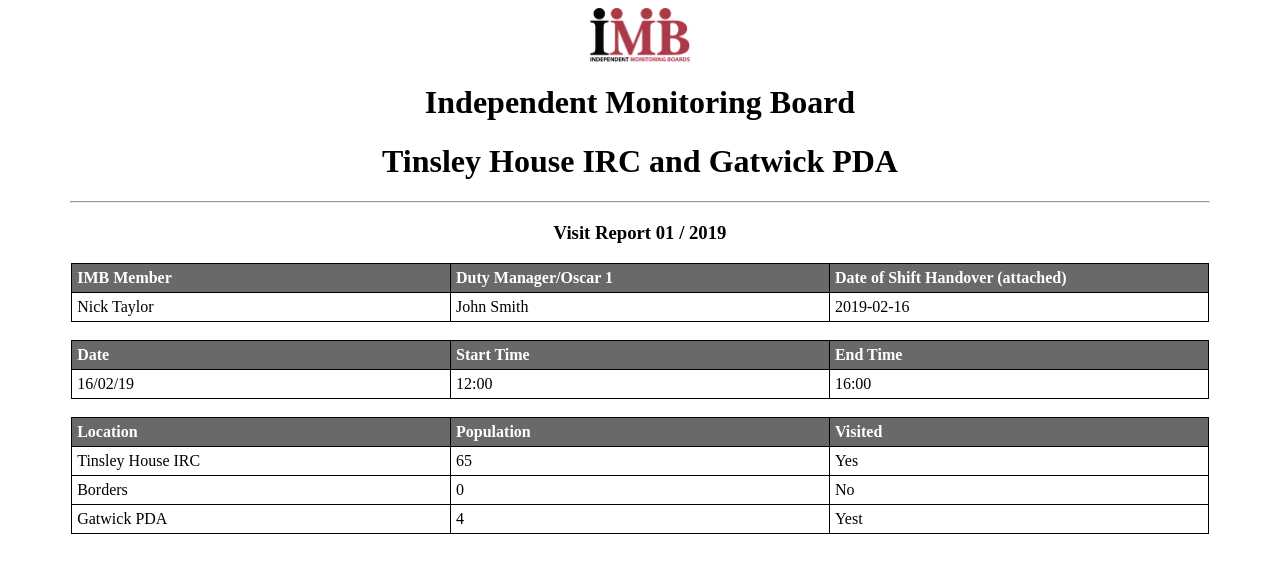
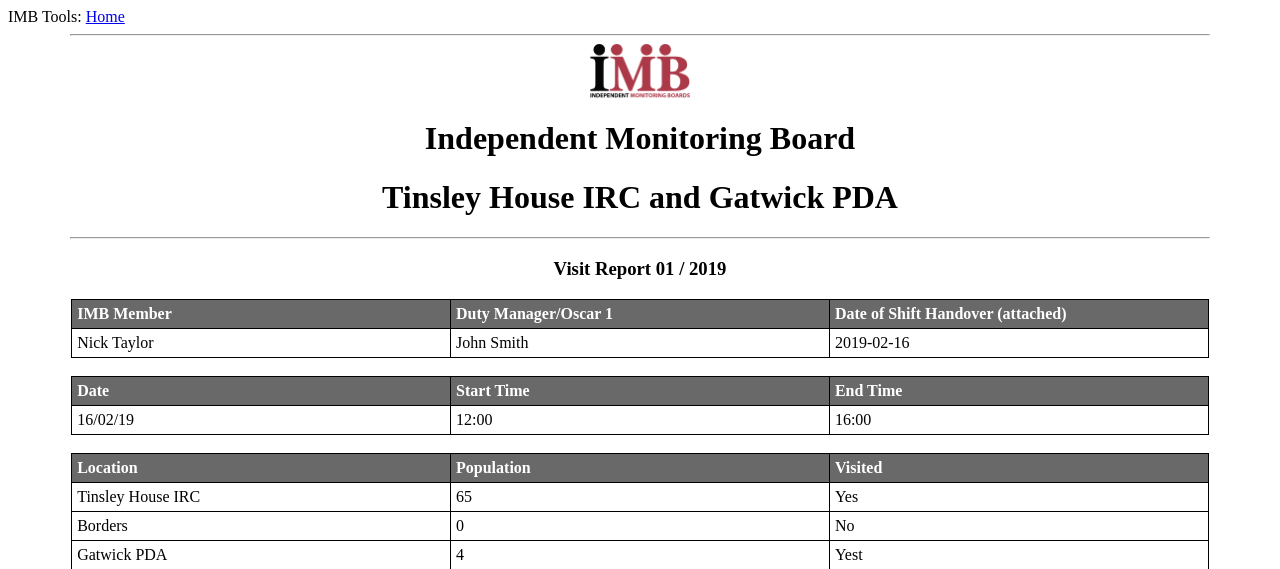
Before and after one commit to NickPTaylor/imbtools, a Flask app: page /report in a window 1280 px wide. Shown: the top 569 px of the page. Run offline with Flask 2, Linux system fonts and the light colour scheme; parts of the project's set-up code (start-up, migrations or seed data) failed here and were passed over.

Commit message:
Add base template
- Base template contains general structure of website.
- Website pages will extend the template.

```diff
--- /dev/null
+++ b/app/templates/base.html
@@ -0,0 +1,16 @@
+<!DOCTYPE html PUBLIC "-//W3C//DTD XHTML 1.0 Strict//EN" "http://www.w3.org/TR/xhtml1/DTD/xhtml1-strict.dtd">
+<html lang="en-UK" xmlns="http://www.w3.org/1999/xhtml">
+<head>
+    {% if imb %}
+        <title>IMB Tools - {{ imb }}</title>
+    {% else %}
+        <title>IMB Tools </title>
+    {% endif %}
+    <meta name="viewport" content="width=device-width, initial-scale=1.0">
+    <link rel="stylesheet" href="{{ url_for('static', filename='css/style.css') }}" />
+</head>
+<body>
+    <div>IMB Tools: <a href="{{ url_for('main.index') }}">Home</a></div>
+    <hr>
+    {% block content %}{% endblock %}
+</body>
--- a/app/templates/rota_report.html
+++ b/app/templates/rota_report.html
@@ -1,12 +1,6 @@
-<!DOCTYPE html PUBLIC "-//W3C//DTD XHTML 1.0 Strict//EN" "http://www.w3.org/TR/xhtml1/DTD/xhtml1-strict.dtd">
-<html lang="en-UK" xmlns="http://www.w3.org/1999/xhtml">
-    <head>
-        <title>Rota Report</title>
-        <meta name="viewport" content="width=device-width, initial-scale=1.0">
-        <link rel="stylesheet" href="{{ url_for('static', filename='css/style.css') }}" />
-    </head>
-    <body>
-        <!--- Heading. --->
+{%  extends 'base.html' %}
+
+{% block content %}
     <img src="{{ url_for('static', filename='images/imb-logo.png') }}" alt="IMB logo" width="100" height="55" class="center"/>
     <h1>Independent Monitoring Board</h1>
     <h1>Tinsley House IRC and Gatwick PDA</h1>
@@ -81,5 +75,4 @@
         </table>
         <br>
     {% endfor %}
-    </body>
-</html>
+{% endblock %}
```
Lines whose indentation alone changed are shown as unchanged.
